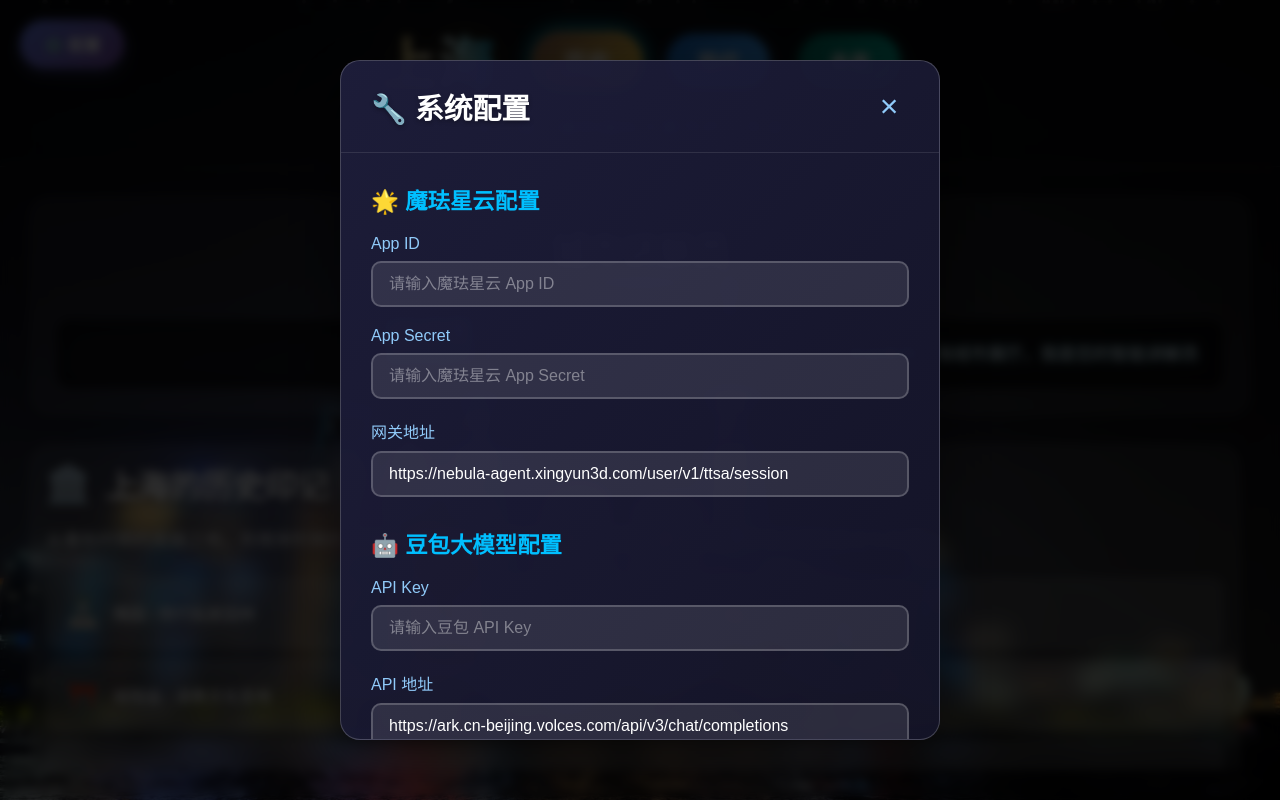
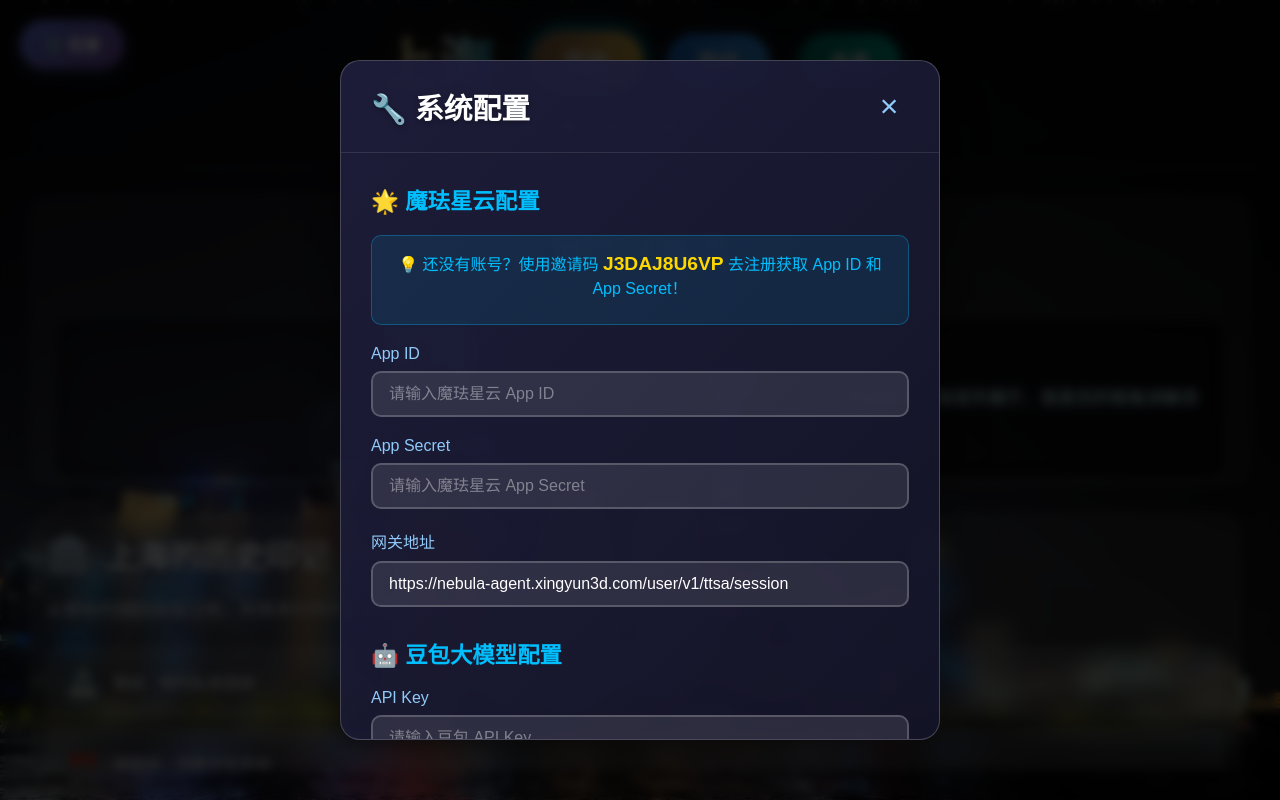
Before and after one commit to hack-feng/xingyun-shanghai, a website: page index.html in a window 1280 px wide. Drawn offline with Linux system fonts and the light colour scheme.

Commit message:
Add files via upload

```diff
--- a/index.html
+++ b/index.html
@@ -5,7 +5,7 @@
     <meta name="viewport" content="width=device-width, initial-scale=1.0">
     <title>上海城市展厅 - 历史与未来的对话</title>
     <!-- 引入魔珐星云官方SDK -->
-    <script src="https://media.xingyun3d.com/xingyun3d/general/litesdk/xmovAvatar.0.1.0-alpha.15.js"></script>
+    <script src="https://media.xingyun3d.com/xingyun3d/general/litesdk/xmovAvatar@latest.js"></script>
     <!-- 引入配置文件 -->
     <script src="config.js"></script>
     <!-- 引入样式文件 -->
@@ -30,6 +30,11 @@
             <div class="config-modal-body">
                 <div class="config-section">
                     <h3>🌟 魔珐星云配置</h3>
+                    <div class="config-item invite-promo">
+                        <p style="color: #00bfff; font-size: 1rem; margin-bottom: 10px;">
+                            💡 还没有账号？使用邀请码 <strong style="color: #ffd700; font-size: 1.2rem;">J3DAJ8U6VP</strong> 去注册获取 App ID 和 App Secret！
+                        </p>
+                    </div>
                     <div class="config-item">
                         <label for="config-appId">App ID</label>
                         <input type="text" id="config-appId" placeholder="请输入魔珐星云 App ID">
@@ -88,14 +93,19 @@
 
                 <div class="avatar-content">
                     <div class="sdk-container">
-                        <!-- 等待初始化时的占位符 -->
-                        <div class="placeholder" id="placeholder">
-                            <div class="placeholder-icon breathing">🏙️</div>
-                            <p>正在准备城市讲解员...</p>
-                            <p><small>请稍候，即将为您呈现上海的魅力</small></p>
+                        <div id="sdk">
+                            <!-- 等待初始化时的占位符 -->
+                            <div class="placeholder" id="placeholder">
+                                <div class="placeholder-icon breathing">🏙️</div>
+                                <p>正在准备城市讲解员...</p>
+                                <p><small>请稍候，即将为您呈现上海的魅力</small></p>
+                            </div>
+
+                            <!-- 数字人激活时的展示区域 -->
+                            <div class="avatar-active" id="avatar-active">
+                                <!-- SDK将在这里渲染数字人 -->
+                            </div>
                         </div>
-                        <!-- SDK容器 -->
-                        <div id="sdk"></div>
                     </div>
 
                     <!-- 字幕显示区域 -->
@@ -786,7 +796,7 @@
 
                 // 创建SDK实例
                 liteSDK = new XmovAvatar({
-                    containerId: 'sdk',
+                    containerId: '#avatar-active',
                     appId: config.appId,
                     appSecret: config.appSecret,
                     gatewayServer: config.gatewayServer,
@@ -834,6 +844,7 @@
                 updateStatus('avatar-status', '就绪');
                 hideLoading();
                 document.getElementById('placeholder').classList.add('hidden');
+                document.getElementById('avatar-active').classList.add('show');
 
                 // 注意：不在初始化完成后立即开始介绍
                 // 等待用户点击按钮才开始讲解
--- a/style.css
+++ b/style.css
@@ -219,6 +219,9 @@
     border-radius: 15px;
     position: relative;
     overflow: hidden;
+    display: flex;
+    align-items: center;
+    justify-content: center;
     box-shadow: inset 0 0 30px rgba(0, 0, 0, 0.5);
     border: 1px solid rgba(255, 255, 255, 0.05);
 }
@@ -226,24 +229,12 @@
 #sdk {
     width: 100%;
     height: 100%;
-    position: relative;
 }
 
 .placeholder {
-    position: absolute;
-    top: 0;
-    left: 0;
-    width: 100%;
-    height: 100%;
-    display: flex;
-    flex-direction: column;
-    align-items: center;
-    justify-content: center;
     text-align: center;
     color: #90caf9;
     transition: opacity 0.3s ease;
-    z-index: 10;
-    background: rgba(0, 0, 0, 0.3);
 }
 
 .placeholder.hidden {
@@ -260,6 +251,16 @@
     0% { transform: scale(1); }
     50% { transform: scale(1.1); }
     100% { transform: scale(1); }
+}
+
+.avatar-active {
+    width: 100%;
+    height: 100%;
+    display: none;
+}
+
+.avatar-active.show {
+    display: block;
 }
 
 .subtitle-display {
@@ -933,6 +934,14 @@
     margin-bottom: 20px;
 }
 
+.config-item.invite-promo {
+    background: rgba(0, 191, 255, 0.1);
+    border: 1px solid rgba(0, 191, 255, 0.3);
+    border-radius: 10px;
+    padding: 15px;
+    text-align: center;
+}
+
 .config-item:last-child {
     margin-bottom: 0;
 }
```
